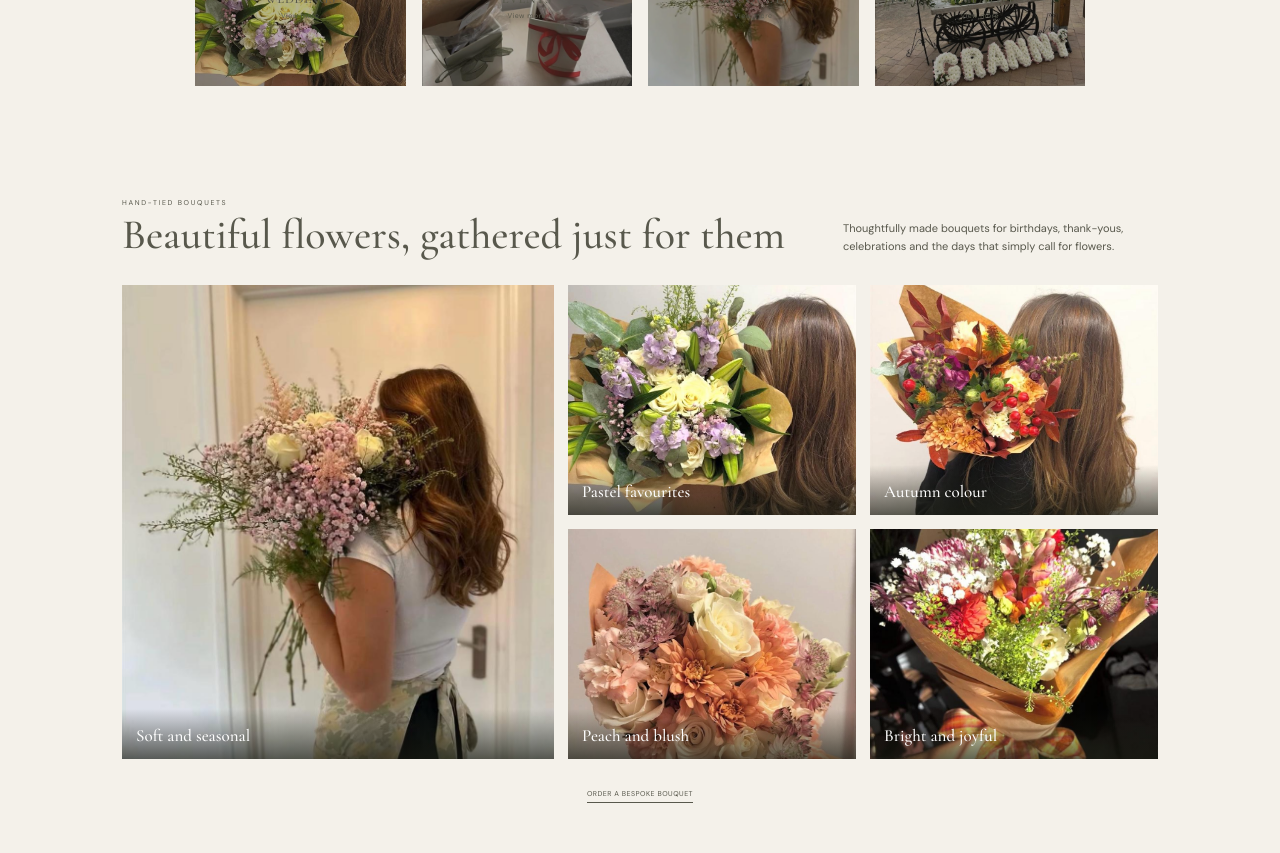
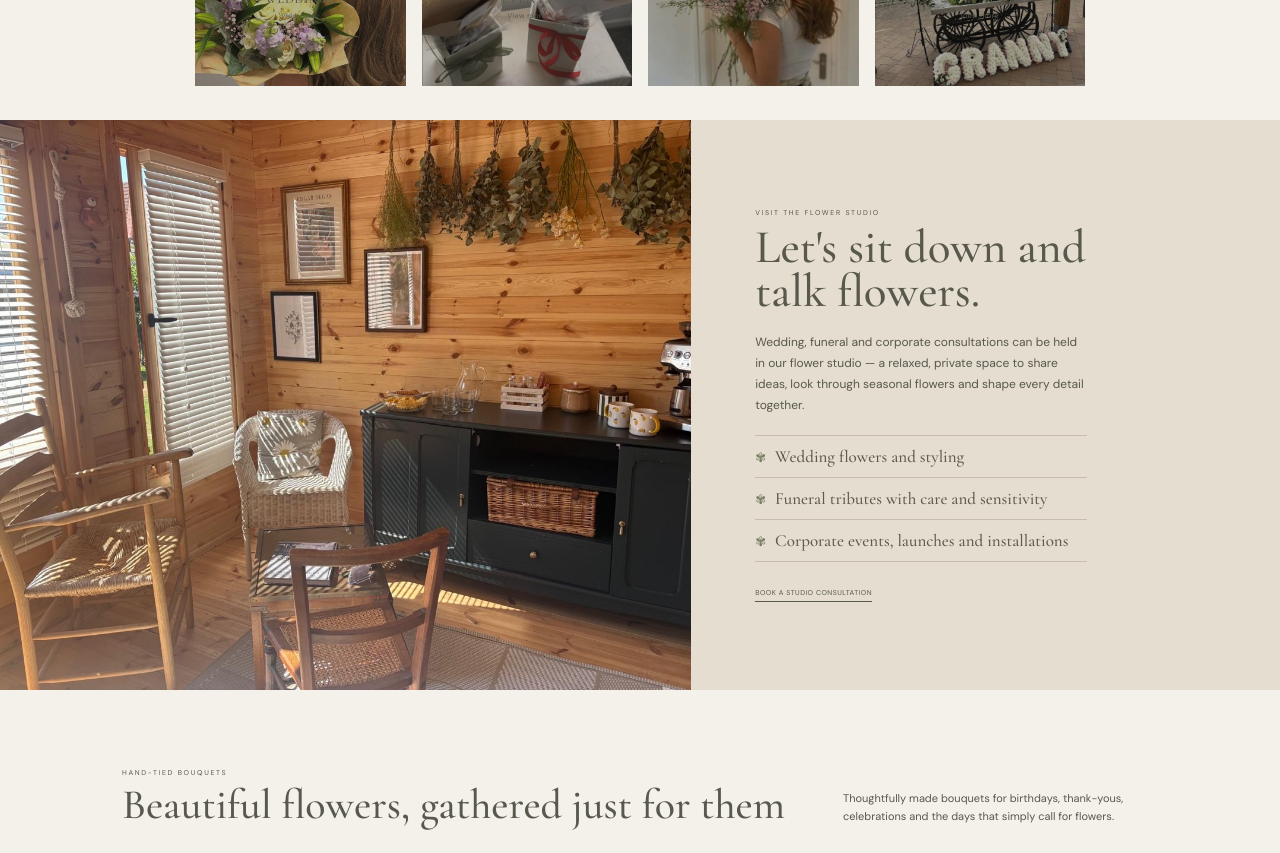
Before and after one commit to PlaygroundSaaS/B-P, a Next.js app: page / in a window 1280 px wide. Shown: the part 1260-2113 px from the top of the page. Built offline with nearby package versions, Linux system fonts and the light colour scheme.

Commit message:
Add flower studio consultations

```diff
--- a/app/page.tsx
+++ b/app/page.tsx
@@ -51,6 +51,17 @@ export default function Home() {
             <a className="landing-card events" href="#enquire"><span>Events<small>View more</small></span></a>
             <a className="landing-card bouquets" href="#bouquets"><span>Bouquets<small>View more</small></span></a>
             <a className="landing-card sympathy" href="#sympathy"><span>Sympathy<small>View more</small></span></a>
+          </div>
+        </section>
+
+        <section className="landing-consultations">
+          <div className="landing-consultations-image"><Image src="/assets/studio-consultations.jpg" alt="The warm Bramble and Petal flower studio consultation space" fill sizes="(max-width: 700px) 100vw, 50vw" /></div>
+          <div className="landing-consultations-copy">
+            <p className="landing-eyebrow">VISIT THE FLOWER STUDIO</p>
+            <h2>Let&apos;s sit down and talk flowers.</h2>
+            <p>Wedding, funeral and corporate consultations can be held in our flower studio — a relaxed, private space to share ideas, look through seasonal flowers and shape every detail together.</p>
+            <ul><li>Wedding flowers and styling</li><li>Funeral tributes with care and sensitivity</li><li>Corporate events, launches and installations</li></ul>
+            <a className="landing-text-link" href="#enquire">Book a studio consultation</a>
           </div>
         </section>
 
```
